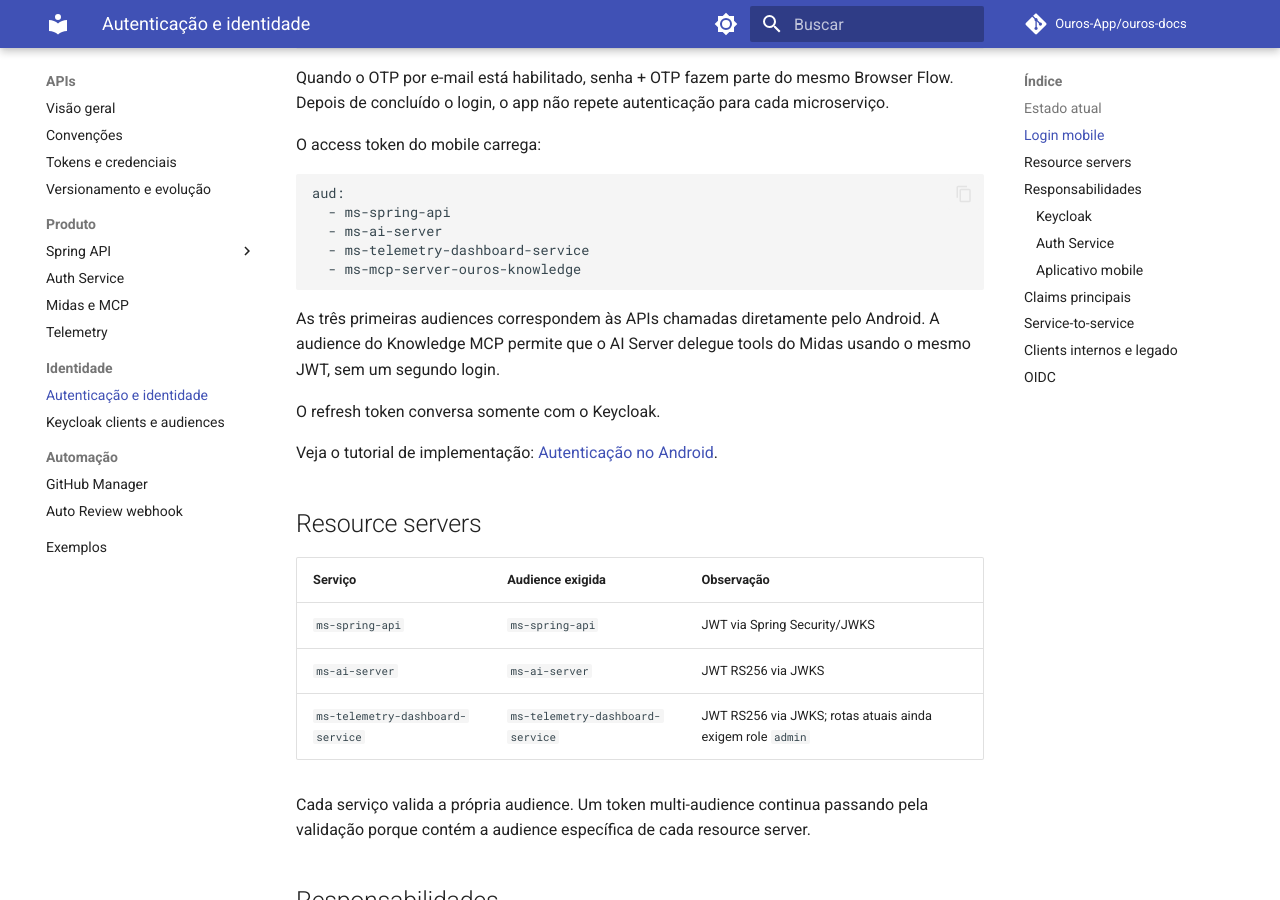
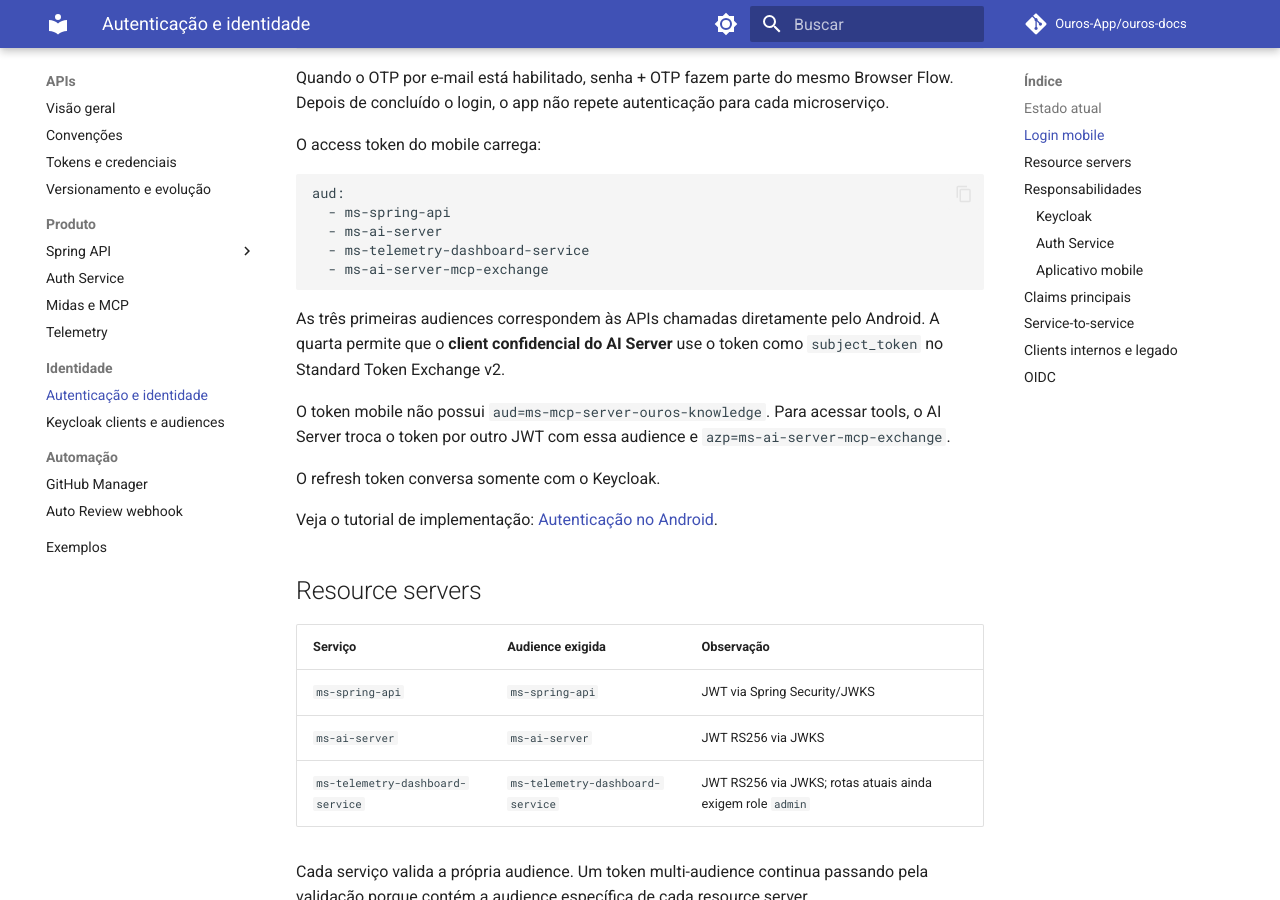
Before and after one commit to Ouros-App/ouros-docs, an MkDocs documentation site: the page built from docs/apis/authentication.md, in a window 1280 px wide and 900 px high, scrolled down 846 px. Built offline with MkDocs 1.6.1 and Material for MkDocs 9.7.7, drawn with Linux system fonts in a browser that asks for light colours; comment, search, counter and statistics services are not loaded.

Commit message:
docs(auth): separate mobile JWT from delegated MCP JWT

````diff
--- a/docs/apis/authentication.md
+++ b/docs/apis/authentication.md
@@ -38,10 +38,12 @@ aud:
   - ms-spring-api
   - ms-ai-server
   - ms-telemetry-dashboard-service
-  - ms-mcp-server-ouros-knowledge
+  - ms-ai-server-mcp-exchange
 ```
 
-As três primeiras audiences correspondem às APIs chamadas diretamente pelo Android. A audience do Knowledge MCP permite que o AI Server delegue tools do Midas usando o mesmo JWT, sem um segundo login.
+As três primeiras audiences correspondem às APIs chamadas diretamente pelo Android. A quarta permite que o **client confidencial do AI Server** use o token como `subject_token` no Standard Token Exchange v2.
+
+O token mobile não possui `aud=ms-mcp-server-ouros-knowledge`. Para acessar tools, o AI Server troca o token por outro JWT com essa audience e `azp=ms-ai-server-mcp-exchange`.
 
 O refresh token conversa somente com o Keycloak.
 
````
